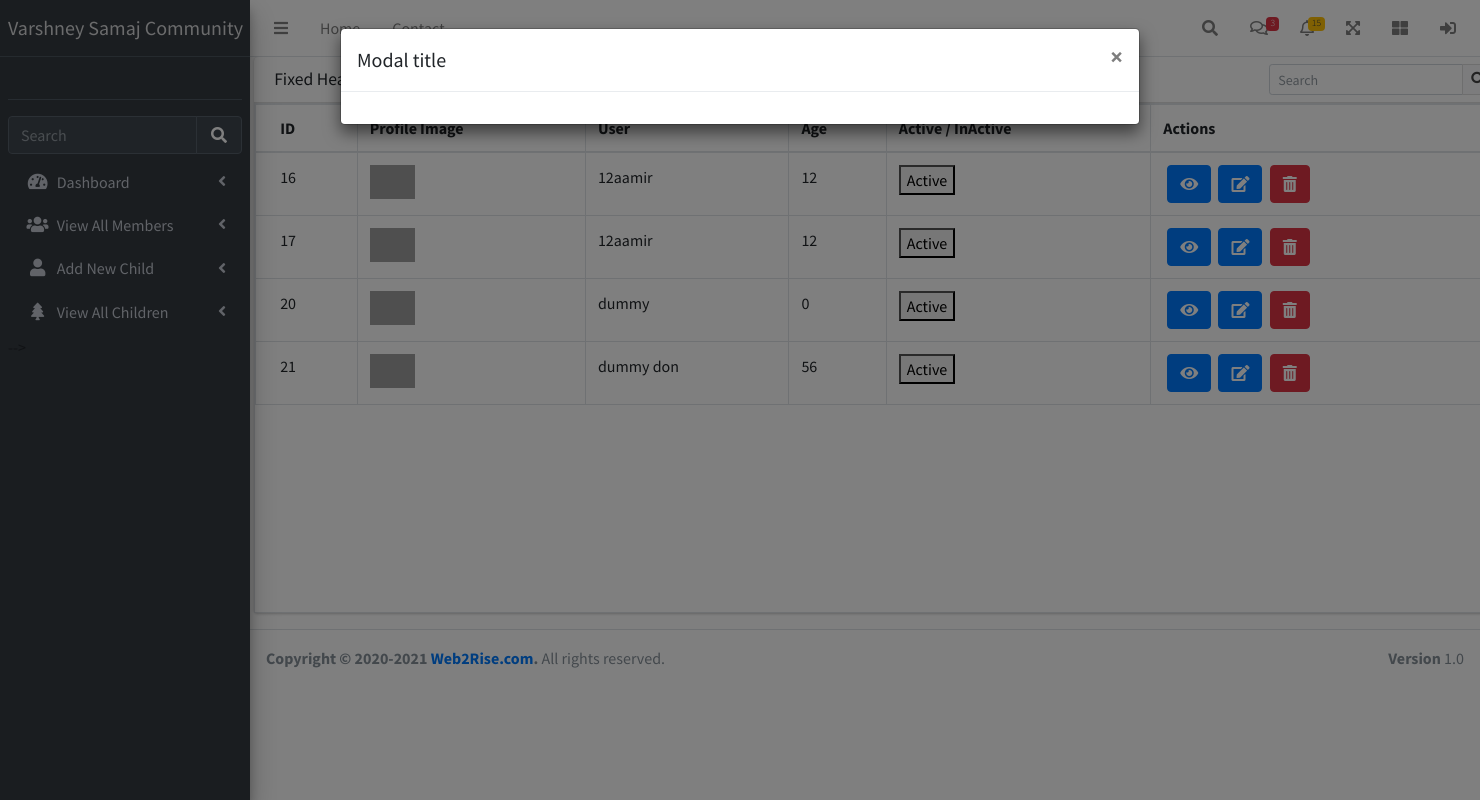
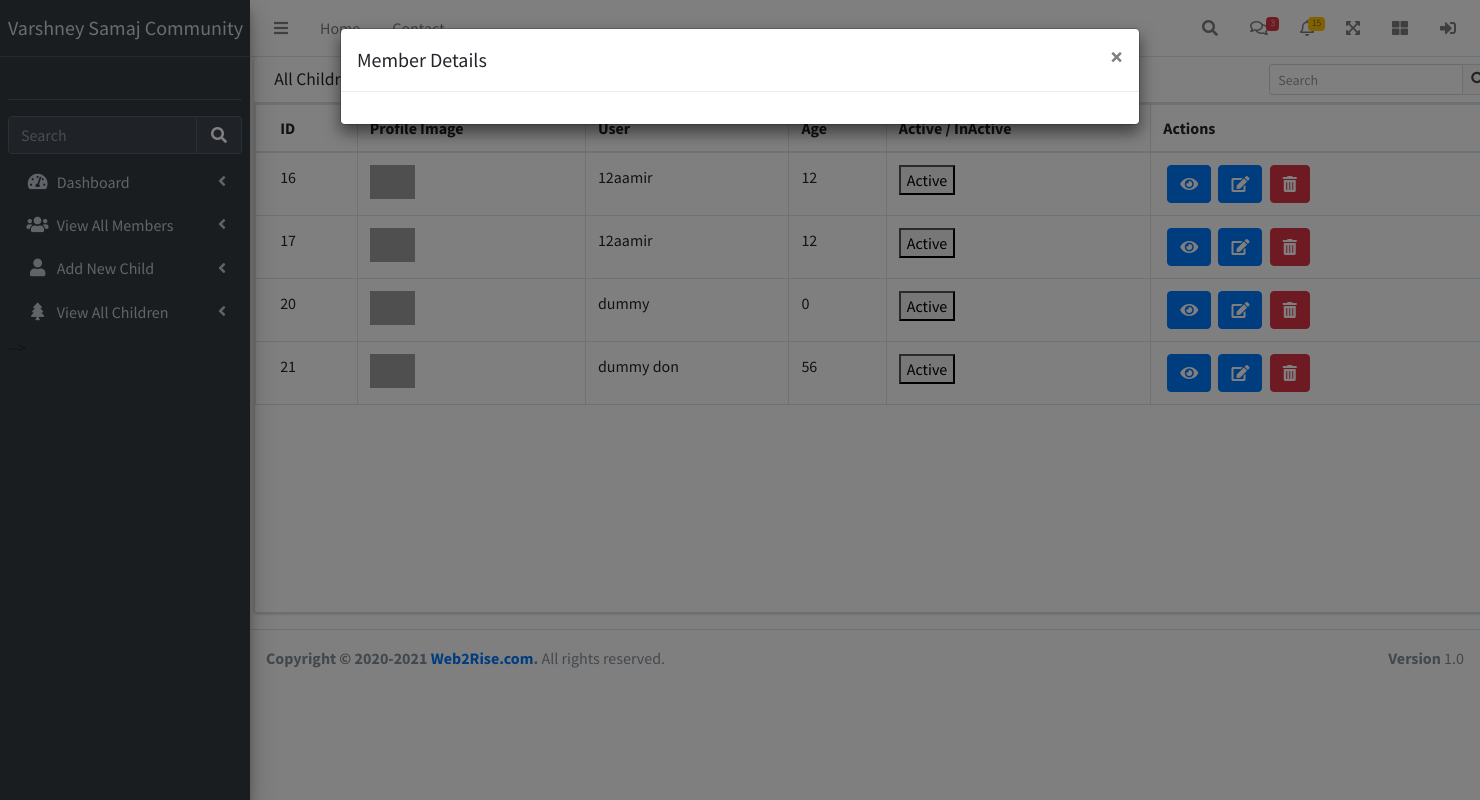
Before and after one commit to Anuragchindaliya/community_project, a PHP site: page /server/childTables.php in a window 1480 px wide, after a click that opens the changed part. Run offline with PHP 8.4, Linux system fonts and the light colour scheme; data comes from the database, SQL or seed files in the repository; some libraries are stand-ins or nearby versions; grey boxes are pictures that could not be loaded.

Commit message:
Fix multiroles for child page and UI

```diff
--- a/includes/header.php
+++ b/includes/header.php
@@ -4,7 +4,7 @@
 <head>
     <meta charset="utf-8">
     <meta name="viewport" content="width=device-width, initial-scale=1">
-    <title>AdminLTE 3 | Simple Tables</title>
+    <title>Varshney Community</title>
 
     <!-- Google Font: Source Sans Pro -->
     <link rel="stylesheet" href="https://fonts.googleapis.com/css?family=Source+Sans+Pro:300,400,400i,700&display=fallback">
--- a/includes/modal.php
+++ b/includes/modal.php
@@ -114,7 +114,7 @@
     <div class="modal-dialog modal-lg" role="document">
         <div class="modal-content">
             <div class="modal-header">
-                <h5 class="modal-title" id="exampleModalLongTitle">Modal title
+                <h5 class="modal-title" id="exampleModalLongTitle">Member Details
                 </h5>
                 <button type="button" class="close" data-dismiss="modal" aria-label="Close">
                     <span aria-hidden="true">&times;</span>
--- a/server/childTables.php
+++ b/server/childTables.php
@@ -1,4 +1,5 @@
 <?php
+session_start();
 include "../db/conn.php";
 include "../includes/header.php";
 include "../includes/sidebar.php";
@@ -11,7 +12,7 @@
             <div class="card " style="width: 1250px;">
                 <div class="card-header">
 
-                    <h3 class="card-title">Fixed Header Table</h3>
+                    <h3 class="card-title"> All Children </h3>
 
                     <div class="card-tools">
                         <div class="input-group input-group-sm">
--- a/server/child_new.php
+++ b/server/child_new.php
@@ -1,8 +1,10 @@
 <?php
+session_start();
 include "../includes/header.php";
 include "../includes/sidebar.php";
 
 include "../db/conn.php";
+
 ?>
 <section class="content">
     <div class="container-fluid">
--- a/server/member_form.php
+++ b/server/member_form.php
@@ -34,7 +34,7 @@
     <div class="container">
       <div class="row">
         <!-- left column -->
-        <div class="col-md-10">
+        <div class="col">
           <!-- general form elements -->
           <div class="card card-primary">
             <div class="card-header">
--- a/server/member_table.php
+++ b/server/member_table.php
@@ -17,7 +17,7 @@
         <div class="card mt-3" style="width: 80vw;">
             <div class="card-header">
 
-                <h3 class="card-title">Fixed Header Table</h3>
+                <h3 class="card-title">All Members</h3>
 
                 <div class="card-tools">
                     <div class="input-group input-group-sm" style="width: 150px;">
```
